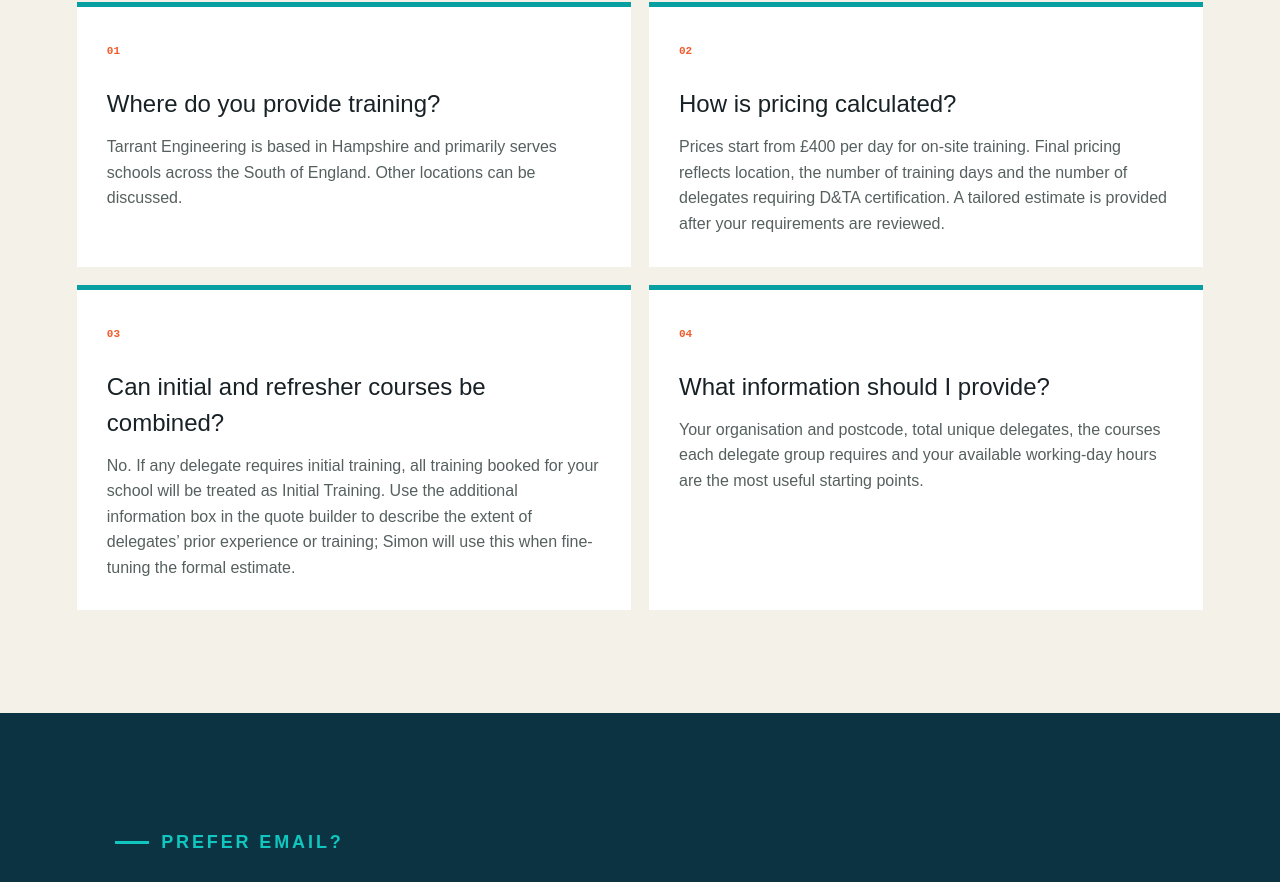
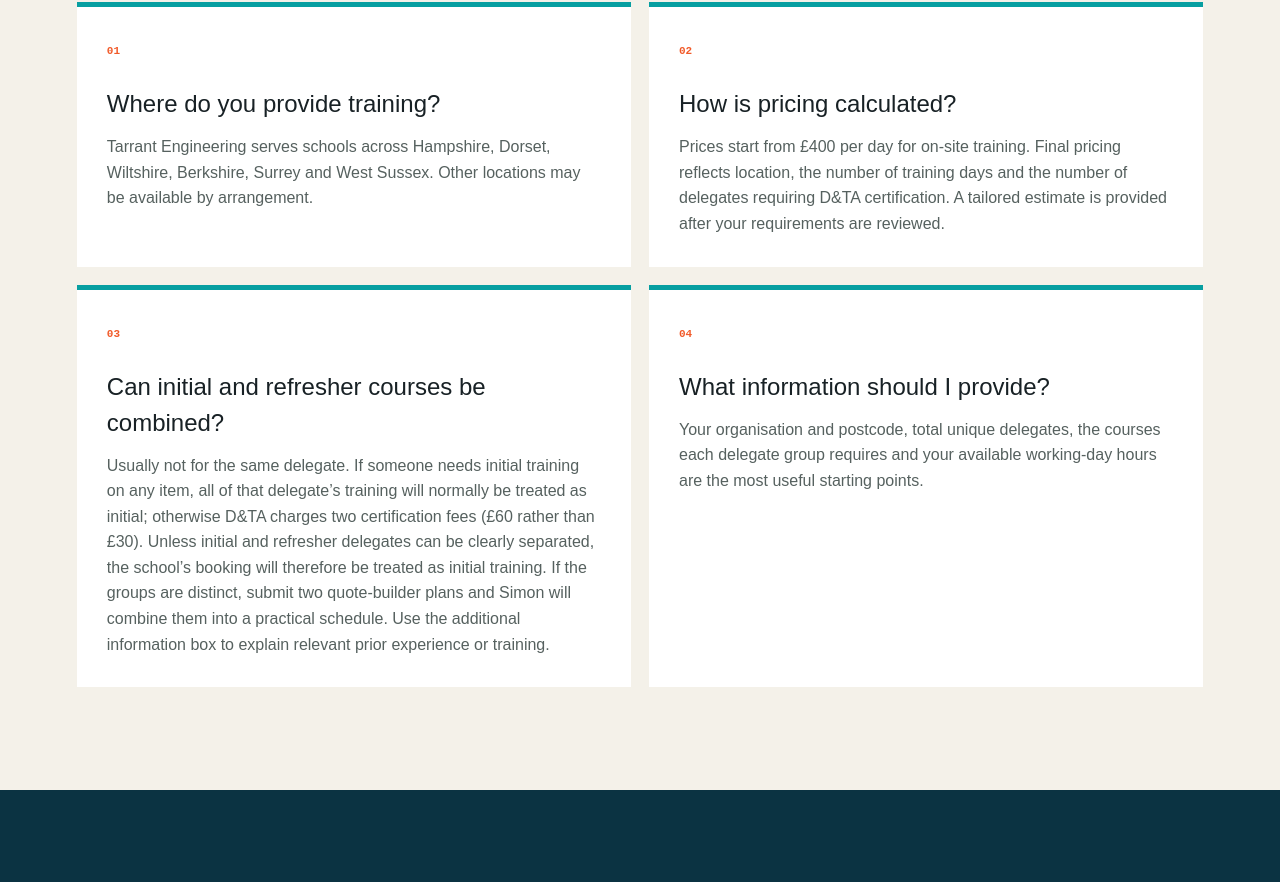
Before and after one commit to tarranteng/Training-Website, a Next.js app: page /contact in a window 1280 px wide. Shown: the part 998-1880 px from the top of the page. Built offline with nearby package versions, Linux system fonts and the light colour scheme.

Commit message:
Add files via upload

```diff
--- a/app/contact/page.tsx
+++ b/app/contact/page.tsx
@@ -7,9 +7,9 @@
 };
 
 const faqs = [
-  ["Where do you provide training?", "Tarrant Engineering is based in Hampshire and primarily serves schools across the South of England. Other locations can be discussed."],
+  ["Where do you provide training?", "Tarrant Engineering serves schools across Hampshire, Dorset, Wiltshire, Berkshire, Surrey and West Sussex. Other locations may be available by arrangement."],
   ["How is pricing calculated?", "Prices start from £400 per day for on-site training. Final pricing reflects location, the number of training days and the number of delegates requiring D&TA certification. A tailored estimate is provided after your requirements are reviewed."],
-  ["Can initial and refresher courses be combined?", "No. If any delegate requires initial training, all training booked for your school will be treated as Initial Training. Use the additional information box in the quote builder to describe the extent of delegates’ prior experience or training; Simon will use this when fine-tuning the formal estimate."],
+  ["Can initial and refresher courses be combined?", "Usually not for the same delegate. If someone needs initial training on any item, all of that delegate’s training will normally be treated as initial; otherwise D&TA charges two certification fees (£60 rather than £30). Unless initial and refresher delegates can be clearly separated, the school’s booking will therefore be treated as initial training. If the groups are distinct, submit two quote-builder plans and Simon will combine them into a practical schedule. Use the additional information box to explain relevant prior experience or training."],
   ["What information should I provide?", "Your organisation and postcode, total unique delegates, the courses each delegate group requires and your available working-day hours are the most useful starting points."],
 ];
 
```
